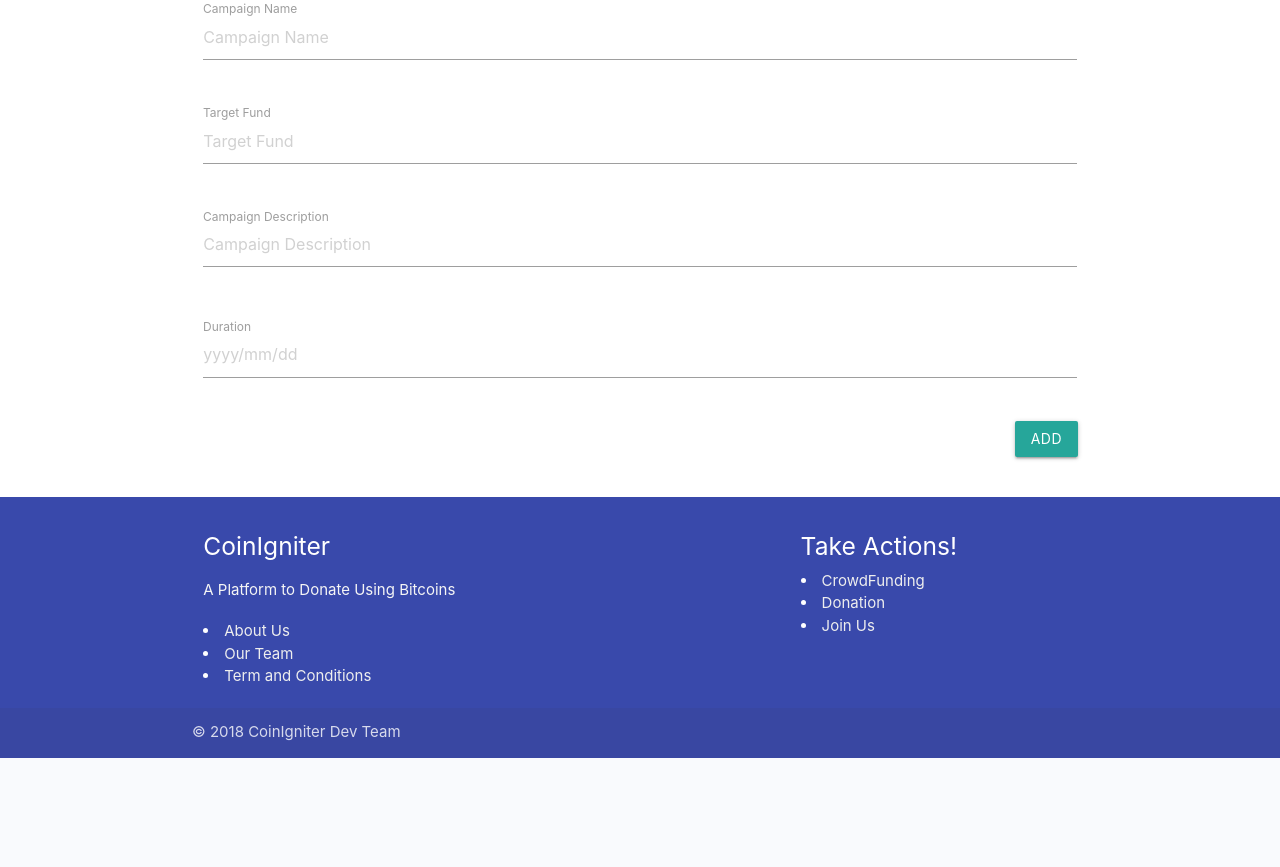
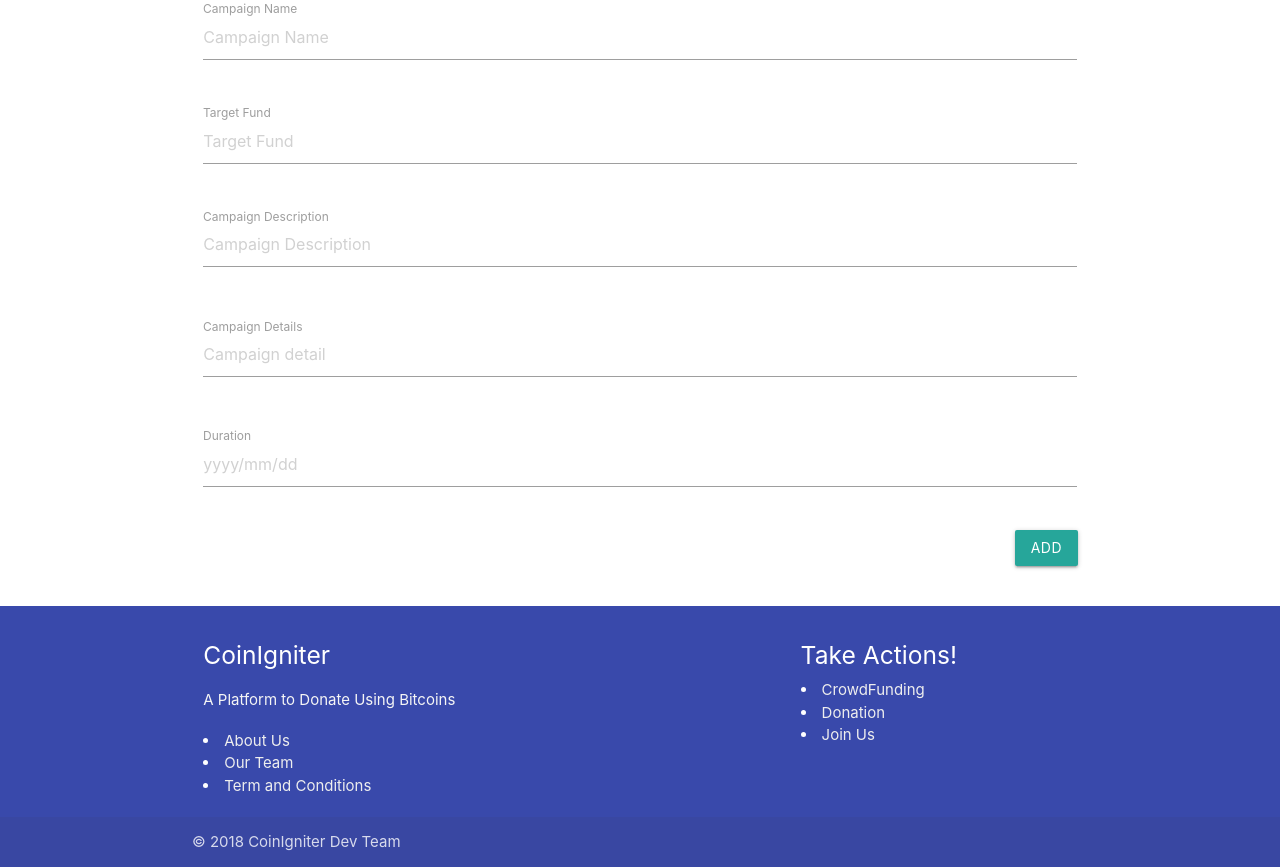
Before and after one commit to Seinpai/coinigniter-project, a CodeIgniter app: page /coinigniter-project/main/create_campaign in a window 1280 px wide. Shown: the part 203-1070 px from the top of the page. Before the commit the page ends 961 px from the top, so only its background shows below. Run offline with CodeIgniter, Linux system fonts and the light colour scheme; some libraries are stand-ins or nearby versions.

Commit message:
benerin kerjaan alip

```diff
--- a/application/controllers/Main.php
+++ b/application/controllers/Main.php
@@ -93,7 +93,6 @@ class Main extends CI_Controller {
                     $this->session->set_flashdata('flash_message', 'User email already exists');
                     redirect(site_url().'main/mycampaign');
                 }else{
-
                     $clean = $this->security->xss_clean($this->input->post(NULL, TRUE));
                     $id = $this->user_model->insertCampaign($clean);
                     redirect(site_url().'main/mycampaign');
--- a/application/models/User_model.php
+++ b/application/models/User_model.php
@@ -58,6 +58,7 @@ class User_model extends CI_Model {
                 'campaign_current_fund'=>"0",
                 'campaign_target_fund'=>$d['targetfund'],
                 'campaign_description'=>$d['desc'],
+                'campaign_details'=>$d['details'],
                 'campaign_start_date'=>$date,
                 'campaign_end_date'=>$d['date']
             );
--- a/application/views/pages/campaign.php
+++ b/application/views/pages/campaign.php
@@ -39,7 +39,7 @@
 		      </ul>
 		    </div>
 		    <div id="test1" class="col s12">
-		    	<p class="flow-text"><?php echo $data['details'];?></p>
+		    	<p class="flow-text"><?php echo $data['campaign_details'];?></p>
 		    </div>
 		    <div id="test2" class="col s12 m6">
 		    	<ul class="collection">
--- a/application/views/pages/newcampaign.php
+++ b/application/views/pages/newcampaign.php
@@ -28,6 +28,13 @@
                   </div>
                   <div class="row">
                     <div class="input-field col s12">
+                      <?php echo form_textarea(array('name'=>'details', 'id'=> 'details', 'type'=> 'multiline  ', 'placeholder'=>'Campaign detail', 'value'=> set_value('details'), 'class' => 'materialize-textarea' )); ?>
+                      <?php echo form_error('desc','<span class="red-text">','</span>');?>
+                      <label for="detail">Campaign Details</label>
+                    </div>
+                  </div>
+                  <div class="row">
+                    <div class="input-field col s12">
                       <?php echo form_input(array('name'=>'date', 'id'=> 'date', 'type'=> 'text', 'placeholder'=>'yyyy/mm/dd', 'value'=> set_value('date'))); ?>
                       <label for="desc">Duration</label>
                     </div>
```
